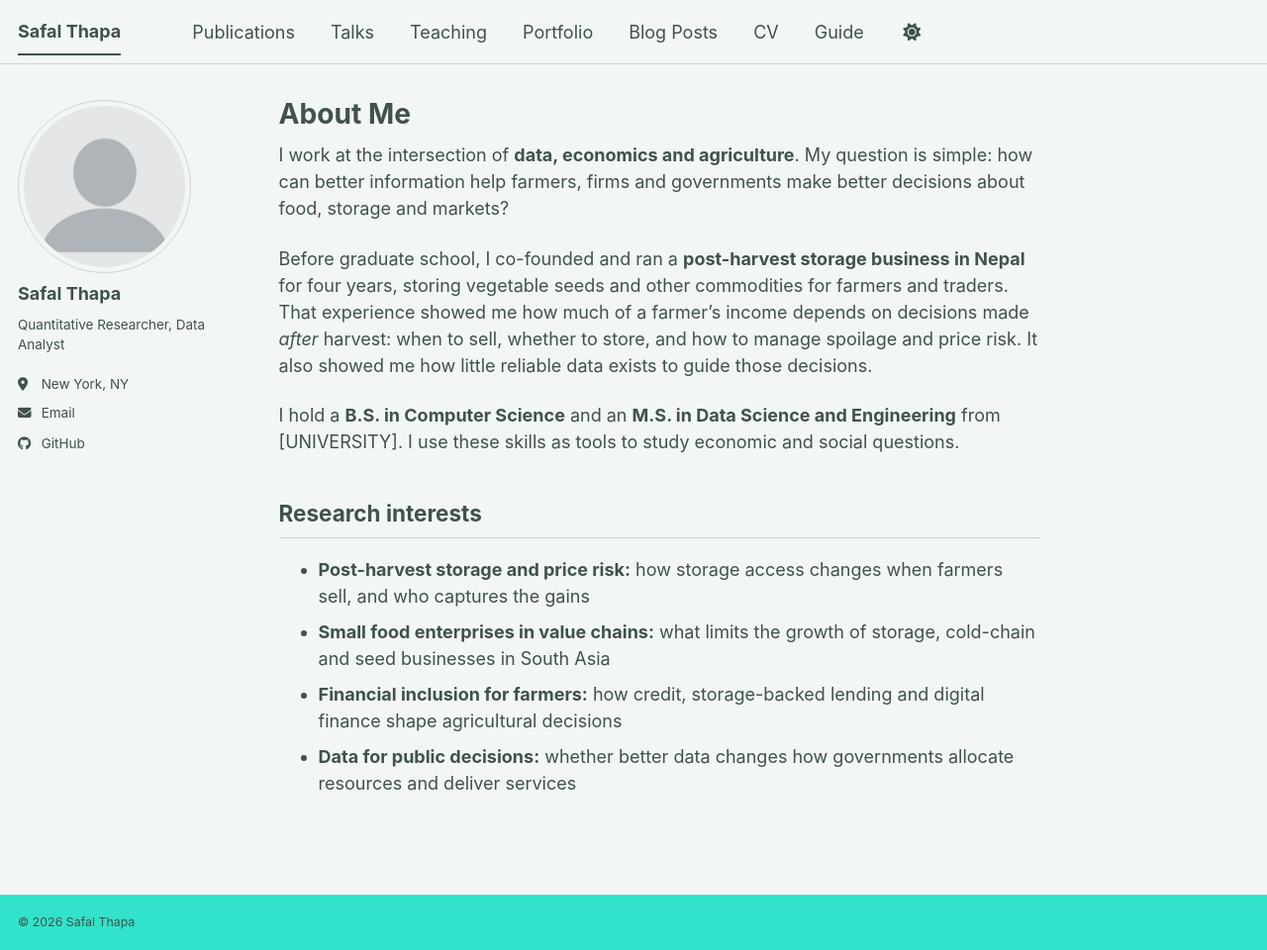
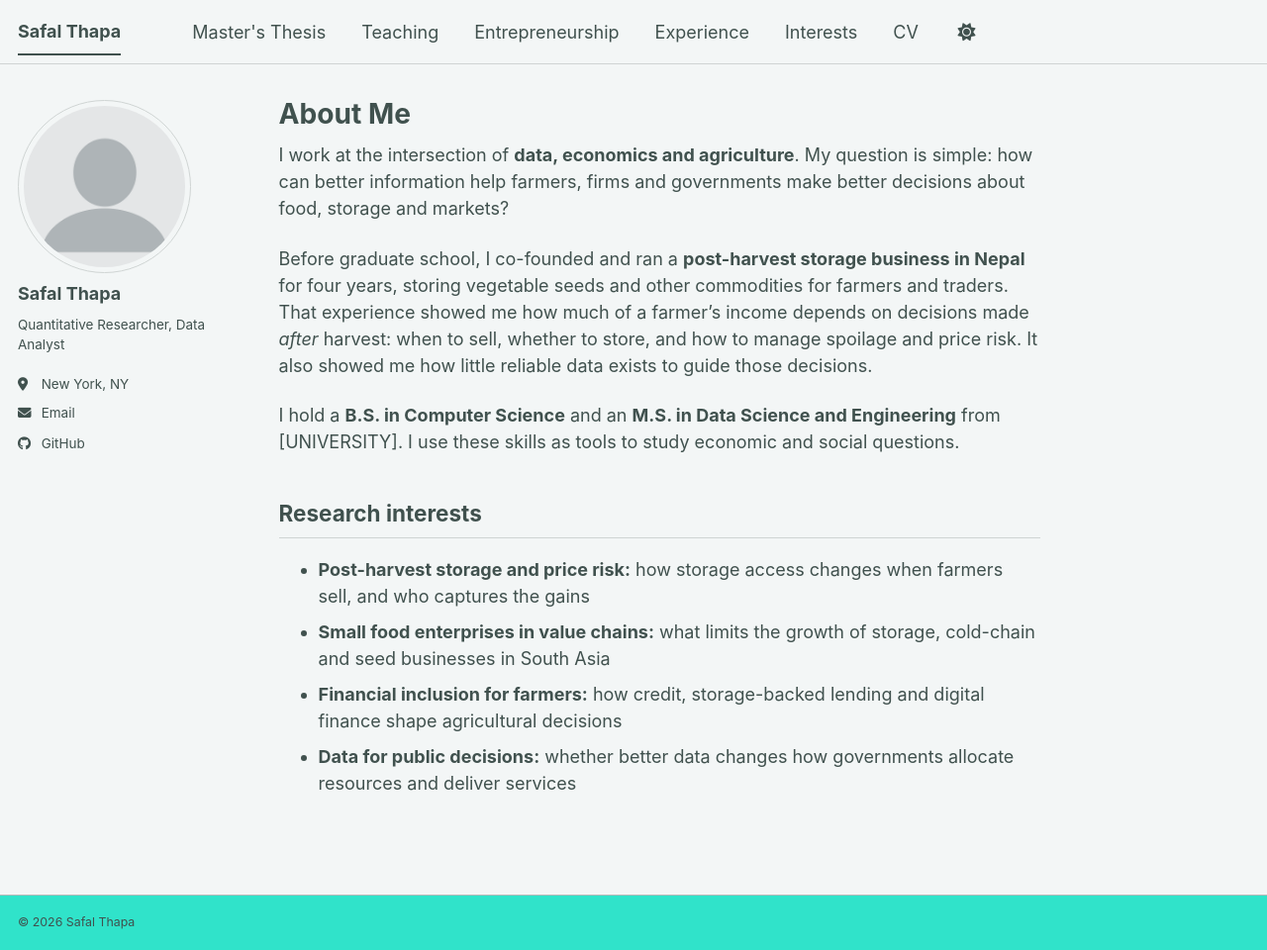
Before and after one commit to SafalThapa17/safalthapa.github.io, a Jekyll site: the page built from _pages/about.md, in a window 1280 px wide and 960 px high. Shown: the whole window at 99% size. Built offline with Jekyll 4.4.1, drawn with Linux system fonts in a browser that asks for light colours; a script bundle is joined from its source files by our own code; a style sheet for code colours, icons or effects is not loaded.

Commit message:
Update navigation menu with new sections
Removed several navigation items and added new ones including Master's Thesis, Entrepreneurship, Experience, and Interests.

```diff
--- a/_data/navigation.yml
+++ b/_data/navigation.yml
@@ -8,23 +8,20 @@
 #      Markdown formatted page while the second is generated using JSON.
 
 main:
-  - title: "Publications"
-    url: /publications/
-
-  - title: "Talks"
-    url: /talks/
+  - title: "Master's Thesis"
+    url: /thesis/
 
   - title: "Teaching"
     url: /teaching/
 
-  - title: "Portfolio"
-    url: /portfolio/
+  - title: "Entrepreneurship"
+    url: /entrepreneurship/
 
-  - title: "Blog Posts"
-    url: /year-archive/
+  - title: "Experience"
+    url: /jobs/
+
+  - title: "Interests"
+    url: /interests/
 
   - title: "CV"
     url: /cv/
-
-  - title: "Guide"
-    url: /markdown/
```
